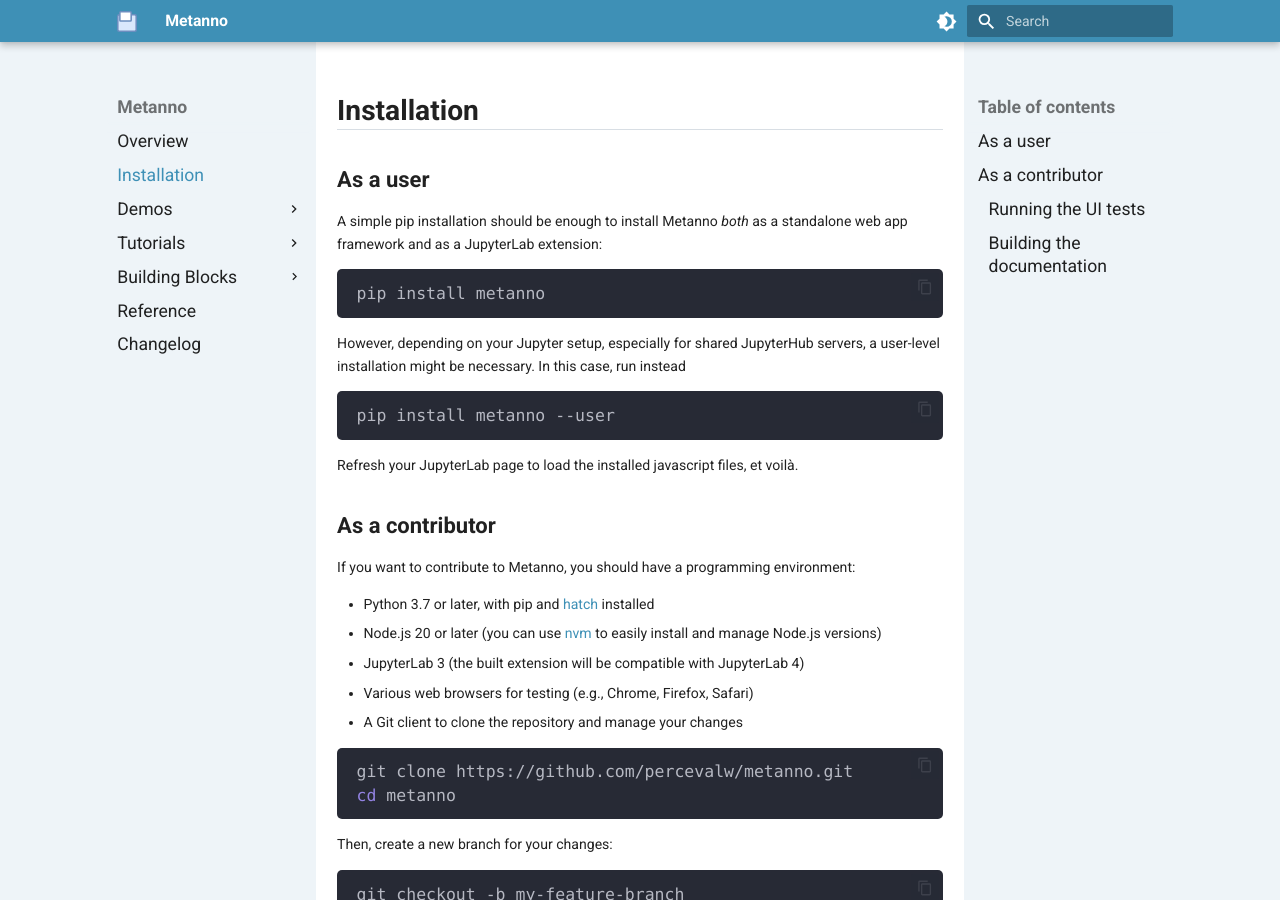
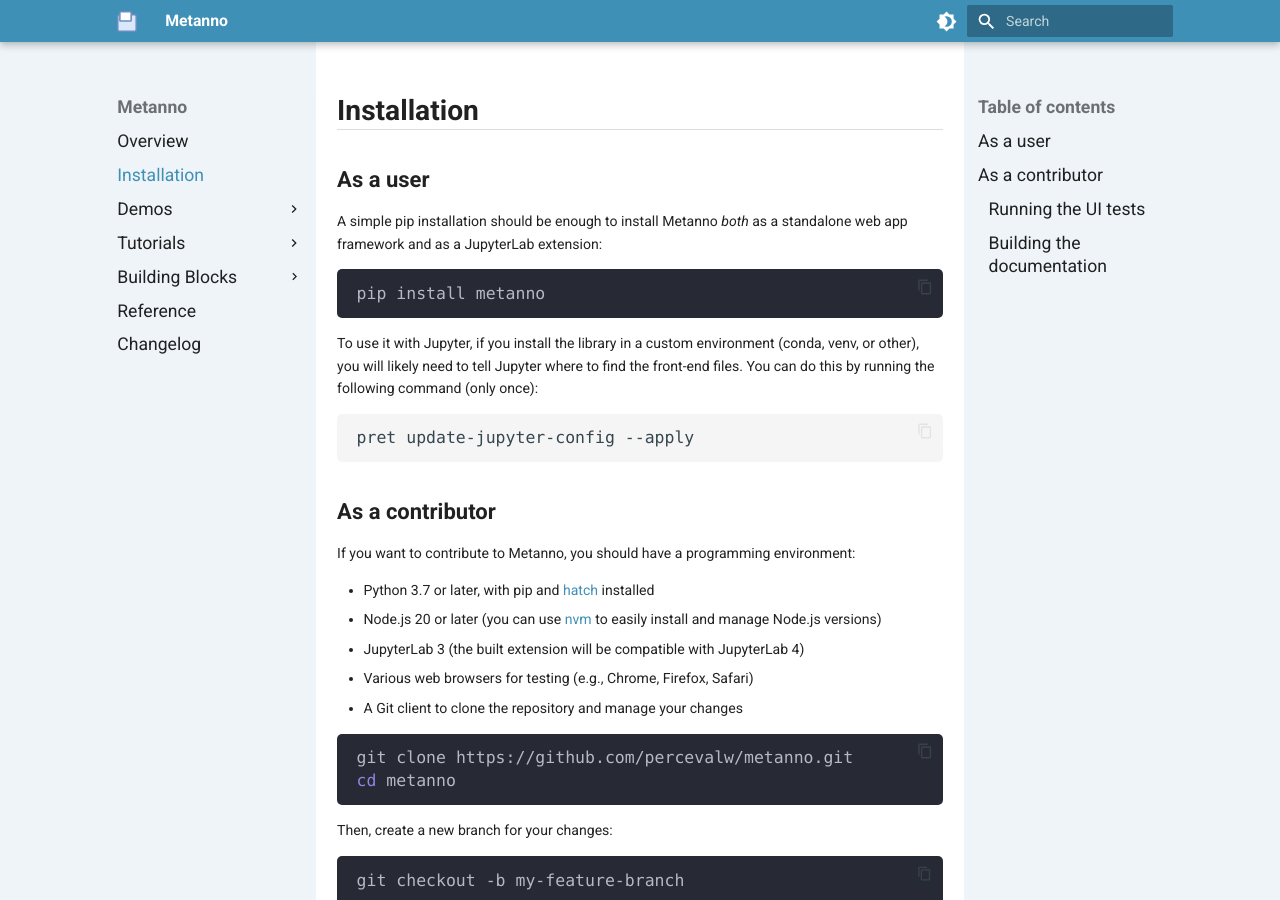
Before and after one commit to percevalw/metanno, an MkDocs documentation site: the page built from docs/installation.md, in a window 1280 px wide and 900 px high. Built offline with MkDocs 1.6.1 and Material for MkDocs 9.7.7, drawn with Linux system fonts in a browser that asks for light colours; the version menu is left out.

Commit message:
docs: update installation guide and add badges

````diff
--- a/docs/installation.md
+++ b/docs/installation.md
@@ -4,20 +4,17 @@
 
 A simple pip installation should be enough to install Metanno *both* as a standalone web app framework and as a JupyterLab extension:
 
-
 ```bash { data-md-color-scheme="slate" }
 pip install metanno
 ```
 
-However, depending on your Jupyter setup, especially for shared JupyterHub servers,
-a user-level installation might be necessary. In this case, run instead
+To use it with Jupyter, if you install the library in a custom environment (conda, venv, or other),
+you will likely need to tell Jupyter where to find the front-end files.
+You can do this by running the following command (only once):
 
-
-```bash { data-md-color-scheme="slate" }
-pip install metanno --user
+```bash
+pret update-jupyter-config --apply
 ```
-
-Refresh your JupyterLab page to load the installed javascript files, et voilà.
 
 ## As a contributor
 
````
Also changed, not shown: README.md (+12 -0 lines), docs/index.md (+8 -0 lines).
